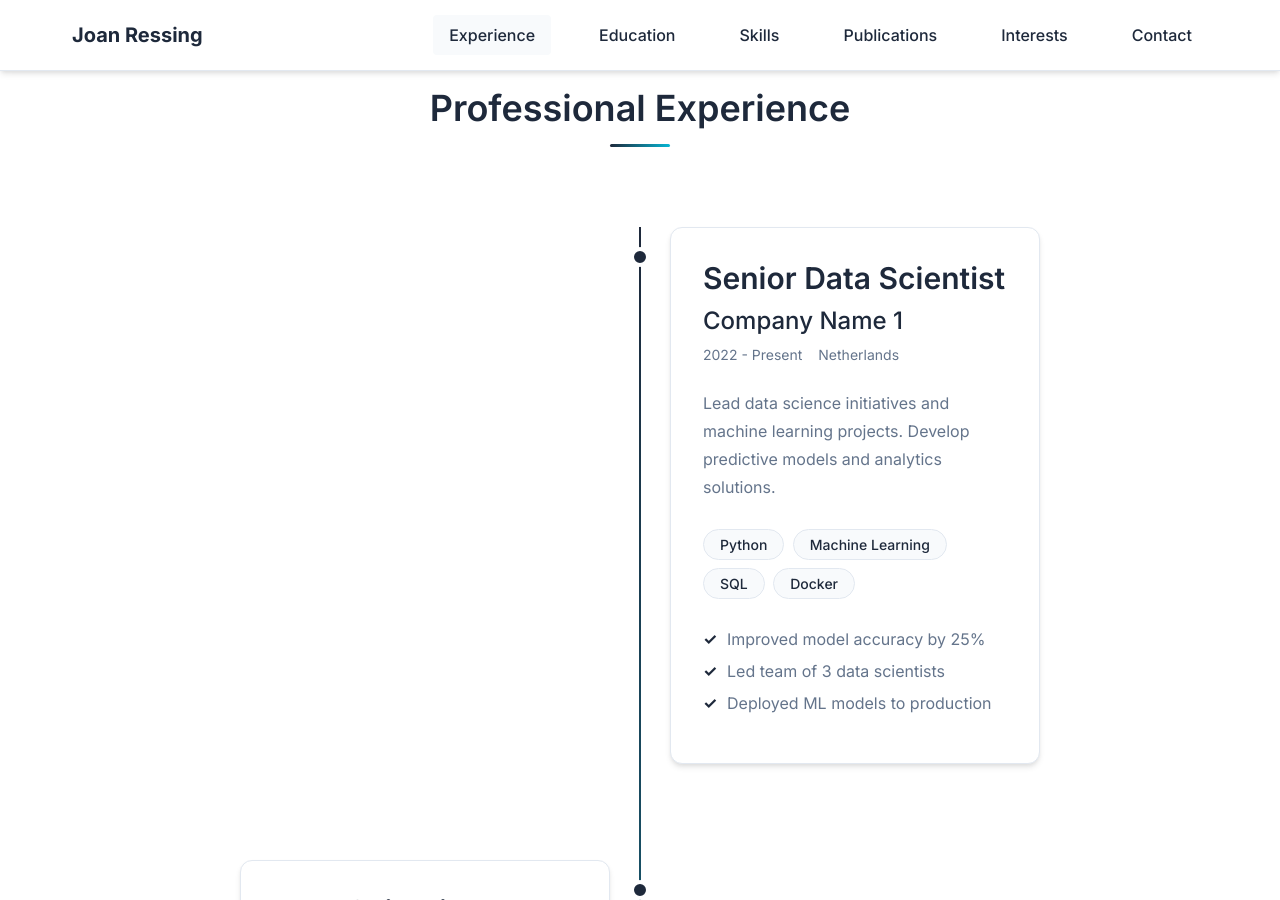
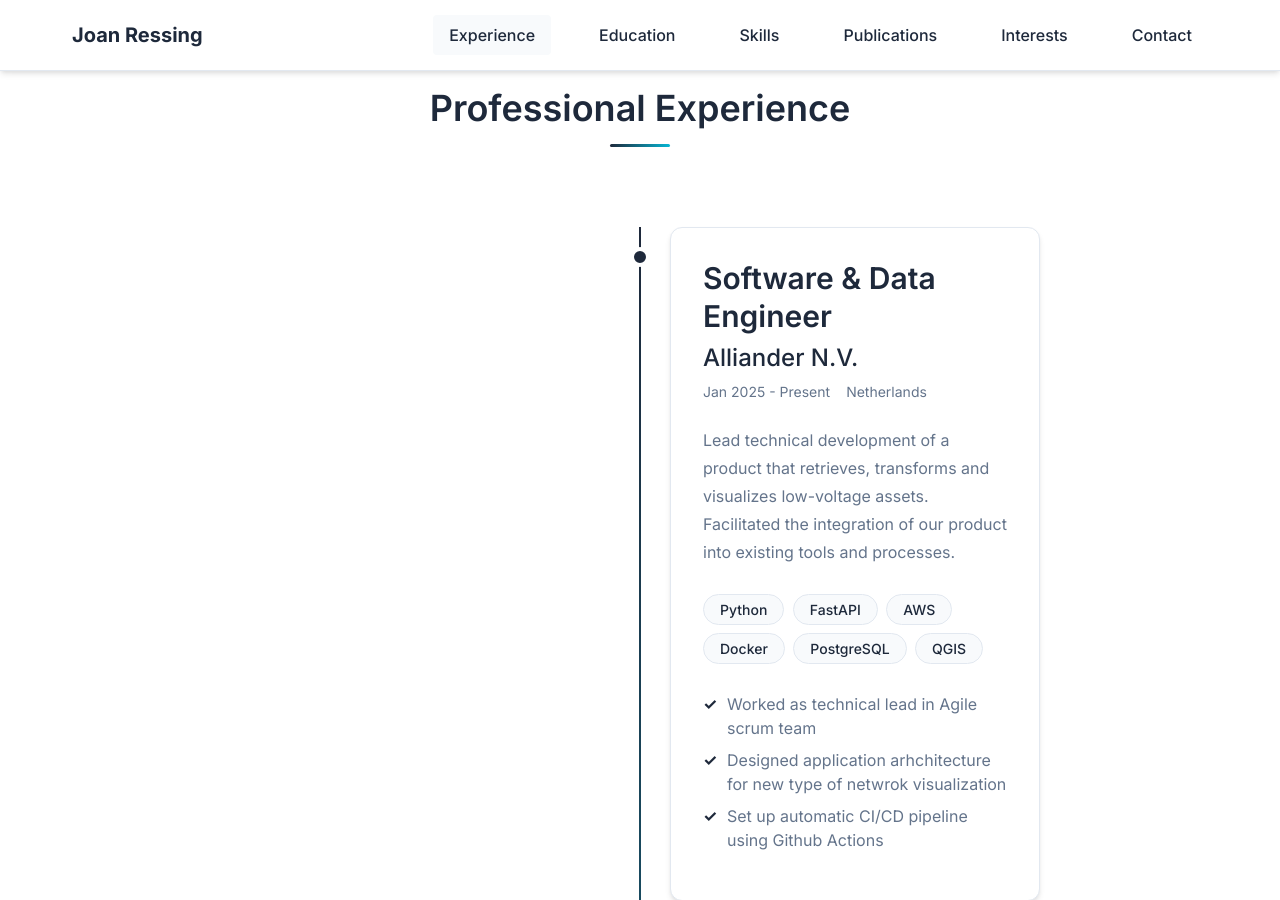
Before and after one commit to JoanRessing/joanressing.github.io, a Jekyll site: the page built from index.html, in a window 1280 px wide and 900 px high, scrolled down 942 px. Built offline with Jekyll 4.4.1, drawn with Linux system fonts in a browser that asks for light colours; some of the changed text lies outside the part shown.

Commit message:
update experience & education

```diff
--- a/_config.yml
+++ b/_config.yml
@@ -2,8 +2,8 @@
 title: Joan Ressing
 email: your-email@example.com
 description: >-
-  Data Scientist & Software Engineer based in the Netherlands with 5+ years of professional experience.
-  Passionate about data science, software development, and continuous learning.
+  Software Engineer & Data Scientist based in the Netherlands with 5+ years of professional experience.
+  Passionate about data science, software development, and continuous self improvement.
 
 baseurl: ""
 url: "https://joanressing.com"
--- a/_data/education.yml
+++ b/_data/education.yml
@@ -1,38 +1,27 @@
-- institution: "University Name"
+- institution: "Radboud University"
   degree: "Master of Science in Data Science"
   duration: "2017 - 2019"
   location: "Netherlands"
-  description: "Specialized in machine learning, statistical analysis, and data visualization."
+  # description: "Specialized in machine learning, statistical analysis, and data visualization."
   coursework:
-    - "Advanced Machine Learning"
-    - "Statistical Data Analysis"
-    - "Big Data Technologies"
-    - "Data Visualization"
-    - "Deep Learning"
-  thesis: "Predictive Analytics for Business Intelligence"
-  gpa: "8.5/10"
+    - "Machine Learning in Practice"
+    - "Statistical Machine Learning"
+    - "Information Retrieval"
+    - "Text & Multimedia Mining"
+    - "Law in Cyberspace"
+  thesis: "Load Profile Based Distribution Network Reconfiguration"
+  # gpa: "8.5/10"
 
-- institution: "University Name"
+- institution: "Radboud University"
   degree: "Bachelor of Science in Computer Science"
-  duration: "2014 - 2017"
+  duration: "2013 - 2017"
   location: "Netherlands"
-  description: "Foundation in computer science with focus on software engineering and algorithms."
+  # description: "Foundation in AI and psychology with a focus on software science and statistics."
   coursework:
-    - "Algorithms and Data Structures"
-    - "Software Engineering"
-    - "Database Systems"
-    - "Web Development"
-    - "Computer Networks"
-  thesis: "Web Application Development Framework"
-  gpa: "8.2/10"
-
-- institution: "Online Learning Platform"
-  degree: "Various Certifications"
-  duration: "2019 - Present"
-  location: "Online"
-  description: "Continuous learning through online courses and certifications."
-  coursework:
-    - "AWS Cloud Practitioner"
-    - "Advanced Python Programming"
-    - "Docker and Kubernetes"
-    - "Machine Learning Engineering"
+    - "Object Oriented Programming"
+    - "Algorithms & Data Structures"
+    - "Statistics 1 & 2"
+    - "Security"
+    - "Big Data"
+  thesis: "Effect of Embodiment on Learning of Sign Language"
+  # gpa: "8.2/10"
--- a/_data/experience.yml
+++ b/_data/experience.yml
@@ -1,63 +1,63 @@
-- company: "Company Name 1"
-  position: "Senior Data Scientist"
-  duration: "2022 - Present"
+- company: "Alliander N.V."
+  position: "Software & Data Engineer"
+  duration: "Jan 2025 - Present"
   location: "Netherlands"
   type: "full-time"
-  description: "Lead data science initiatives and machine learning projects. Develop predictive models and analytics solutions."
+  description: "Lead technical development of a product that retrieves, transforms and visualizes low-voltage assets. Facilitated the integration of our product into existing tools and processes."
   technologies:
     - Python
-    - Machine Learning
-    - SQL
+    - FastAPI
+    - AWS
     - Docker
+    - PostgreSQL
+    - QGIS
   achievements:
-    - "Improved model accuracy by 25%"
-    - "Led team of 3 data scientists"
-    - "Deployed ML models to production"
+    - "Worked as technical lead in Agile scrum team"
+    - "Designed application arhchitecture for new type of netwrok visualization"
+    - "Set up automatic CI/CD pipeline using Github Actions"
 
-- company: "Company Name 2"
-  position: "Data Scientist"
-  duration: "2020 - 2022"
+- company: "Alliander N.V."
+  position: "Data Science Software Engineer"
+  duration: "Sep 2020 - Dec 2024"
   location: "Netherlands"
   type: "full-time"
-  description: "Developed machine learning models and data pipelines for business intelligence and analytics."
+  description: "Developed a thermal model to compute dynamic thermal behaviour of underground electric cables. Supported policy changes to overload electric assets using our model and experimental findings."
   technologies:
     - Python
-    - TensorFlow
-    - AWS
-    - Spark
+    - AWS EKS
+    - OpenShift
+    - Github Actions
   achievements:
-    - "Built automated reporting system"
-    - "Reduced processing time by 40%"
-    - "Mentored junior developers"
+    - "Implemented a fast finite differences solver for the heat equation"
+    - "Published two papers on our thermal model and experiments"
+    - "Hired and mentored junior developers"
 
-- company: "Company Name 3"
-  position: "Software Engineer"
-  duration: "2019 - 2020"
-  location: "Netherlands"
-  type: "full-time"
-  description: "Full-stack development of web applications and backend services."
-  technologies:
-    - JavaScript
-    - React
-    - Node.js
-    - PostgreSQL
-  achievements:
-    - "Developed customer-facing web application"
-    - "Improved application performance by 30%"
-    - "Implemented CI/CD pipelines"
-
-- company: "Internship Company"
-  position: "Data Science Intern"
-  duration: "Summer 2019"
+- company: "Alliander N.V."
+  position: "Graduation Intern"
+  duration: "Sep 2019 - April 2020"
   location: "Netherlands"
   type: "internship"
-  description: "Research and development of machine learning algorithms for data analysis."
+  description: "Graduation project optimizing network configurations to reduce congestion using simulated annealing."
+  technologies:
+    - R
+    - Jupyter
+    - Git
+  achievements:
+    - "Sped up exisiting simulated annealing code by 30%+"
+    - "Showed that congestion cases could often be partially solved by leveraging dynamic loading data"
+
+- company: "Achmea"
+  position: "Data Science Intern"
+  duration: "Feb 2019 - Jul 2019"
+  location: "Netherlands"
+  type: "internship"
+  description: "Built a prioritization model to identify high risk clients. The model could be used to determine which insured objects should be inspected sooner than others."
   technologies:
     - Python
-    - Pandas
+    - ArcMap
     - Scikit-learn
     - Jupyter
   achievements:
-    - "Completed research project on predictive analytics"
-    - "Presented findings to senior management"
-    - "Published internal technical report"
+    - "Implemented an easy to understand prioritization model"
+    - "Implemented model into workflow of inspectors"
+    - "Showed improved inspection results"
--- a/index.html
+++ b/index.html
@@ -8,28 +8,27 @@ title: Home
     <div class="container">
         <div class="hero-content">
             <h1 class="hero-title">{{ site.title }}</h1>
-            <h2 class="hero-subtitle">Data Scientist & Software Engineer</h2>
+            <h2 class="hero-subtitle">Software Engineer & Data Scientist</h2>
             <p class="hero-description">
-                Passionate data scientist and software engineer with 5+ years of experience developing
-                machine learning solutions and building scalable software systems. Based in the Netherlands,
-                I specialize in turning complex data into actionable insights and creating innovative
-                technical solutions across the full data science pipeline.
+                Passionate data scientist and software engineer with 5+ years of experience building
+                scalable systems and machine learning solutions. I bring a pragmatic mindset to complex
+                problems—connecting the dots, cutting through noise, and delivering impactful results.
             </p>
 
-            <div class="hero-highlights">
+            <!-- <div class="hero-highlights">
                 <div class="hero-highlight">
                     <span class="number">5+</span>
                     <span class="label">Years Experience</span>
                 </div>
                 <div class="hero-highlight">
-                    <span class="number">50+</span>
-                    <span class="label">Projects Completed</span>
+                    <span class="number">Python</span>
+                    <span class="label">Favourite Language</span>
                 </div>
                 <div class="hero-highlight">
                     <span class="number">10+</span>
-                    <span class="label">Technologies Mastered</span>
+                    <span class="label">Projects Completed</span>
                 </div>
-            </div>
+            </div> -->
 
             <div class="hero-cta">
                 <a href="#experience" class="btn btn-primary">View Experience</a>
@@ -91,11 +90,11 @@ title: Home
                         <span class="education-duration">{{ edu.duration }}</span>
                         <span class="education-location">{{ edu.location }}</span>
                         {% if edu.gpa %}
-                        <span class="education-gpa">GPA: {{ edu.gpa }}</span>
+                        <!-- <span class="education-gpa">GPA: {{ edu.gpa }}</span> -->
                         {% endif %}
                     </div>
                 </div>
-                <p class="education-description">{{ edu.description }}</p>
+                <!-- <p class="education-description">{{ edu.description }}</p> -->
                 {% if edu.thesis %}
                 <p class="education-thesis"><strong>Thesis:</strong> {{ edu.thesis }}</p>
                 {% endif %}
--- a/preview.html
+++ b/preview.html
@@ -319,7 +319,7 @@
                     technical solutions across the full data science pipeline.
                 </p>
 
-                <div class="hero-highlights">
+                <!-- <div class="hero-highlights">
                     <div class="hero-highlight">
                         <span class="number">5+</span>
                         <span class="label">Years Experience</span>
@@ -332,7 +332,7 @@
                         <span class="number">10+</span>
                         <span class="label">Technologies Mastered</span>
                     </div>
-                </div>
+                </div> -->
 
                 <div class="hero-cta">
                     <a href="#experience" class="btn btn-primary">View Experience</a>
```
Also changed, not shown: _data/skills.yml (+5 -8 lines).
